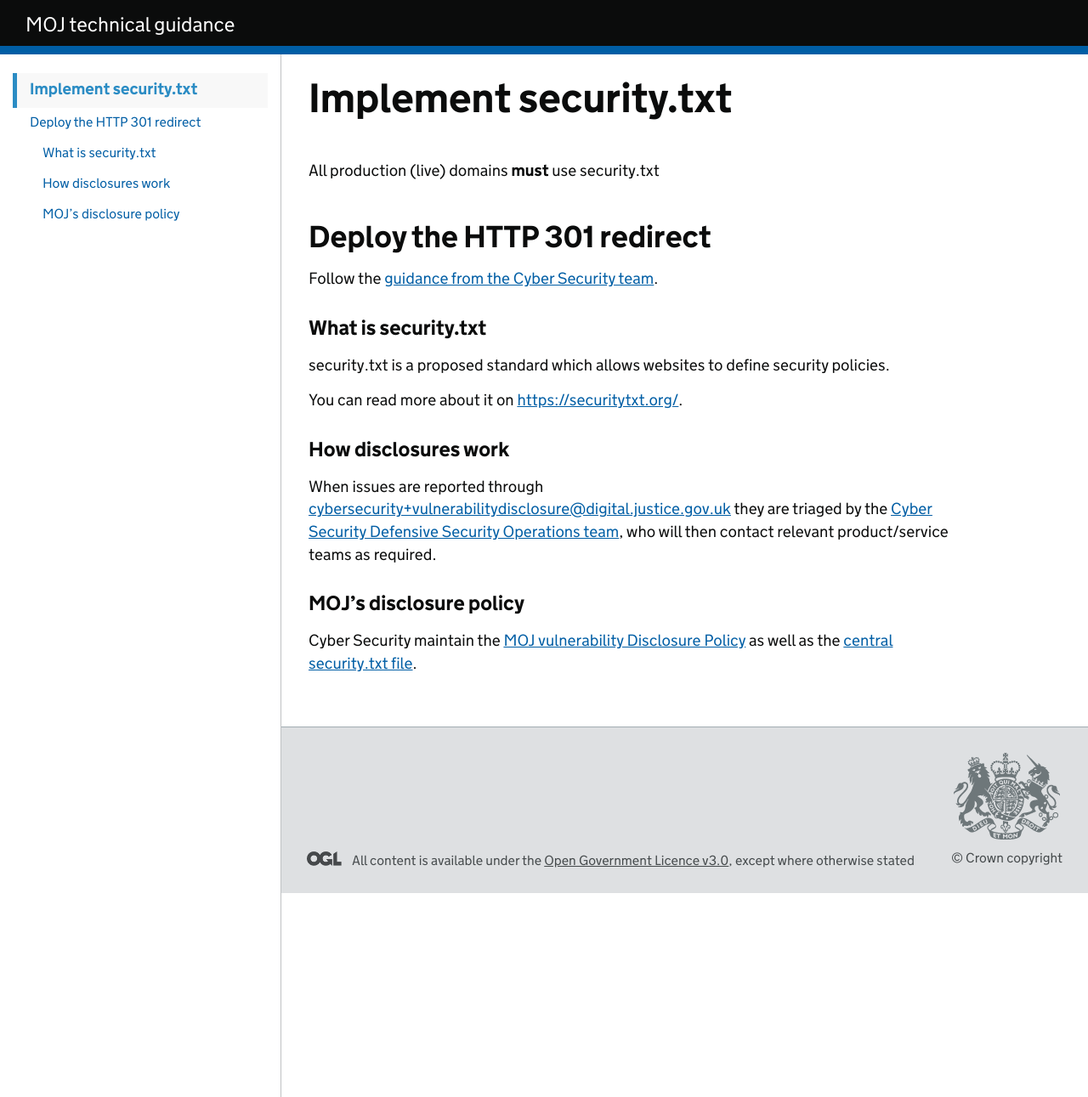
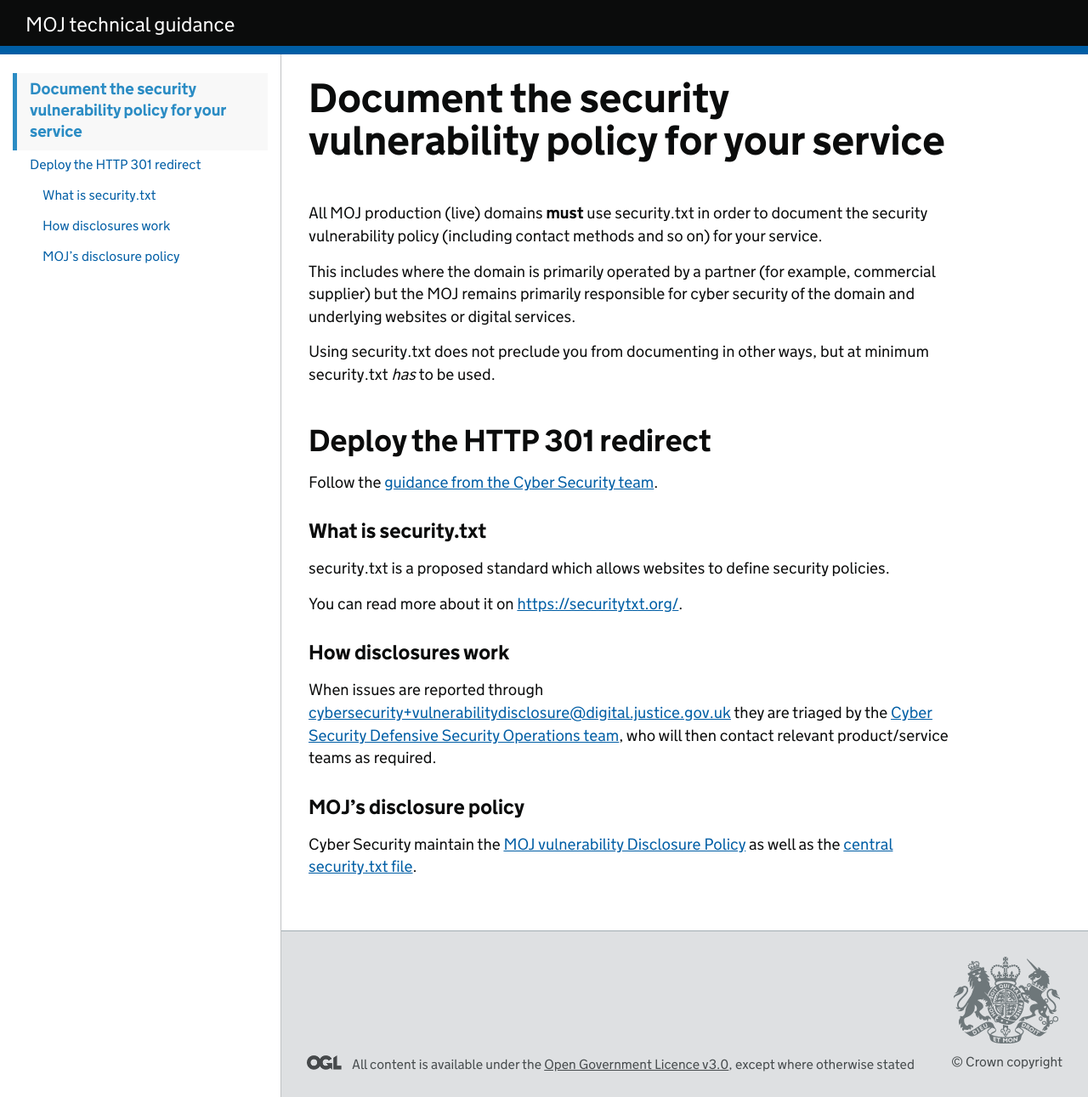
Before and after one commit to ministryofjustice/technical-guidance, a Jekyll site: the page built from standards/document-the-security-vulnerability-policy.md, in a window 1280 px wide. Shown: the whole page at 85% size. Built offline with Jekyll 4.4.1, drawn with Linux system fonts in a browser that asks for light colours; our own code applies the rules of GitHub Pages for plain Markdown files.

Commit message:
Update and rename implement-security-txt.md to document-the-security-vulnerability-policy.md

```diff
--- a/standards/implement-security-txt.md
+++ b/standards/document-the-security-vulnerability-policy.md
@@ -1,9 +1,13 @@
 ---
 category: Operating services
 ---
-# Implement security.txt
+# Document the security vulnerability policy for your service
 
-All production (live) domains **must** use security.txt
+All MOJ production (live) domains **must** use security.txt in order to document the security vulnerability policy (including contact methods and so on) for your service.
+
+This includes where the domain is primarily operated by a partner (for example, commercial supplier) but the MOJ remains primarily responsible for cyber security of the domain and underlying websites or digital services.
+
+Using security.txt does not preclude you from documenting in other ways, but at minimum security.txt *has* to be used.
 
 ## Deploy the HTTP 301 redirect
 
```
